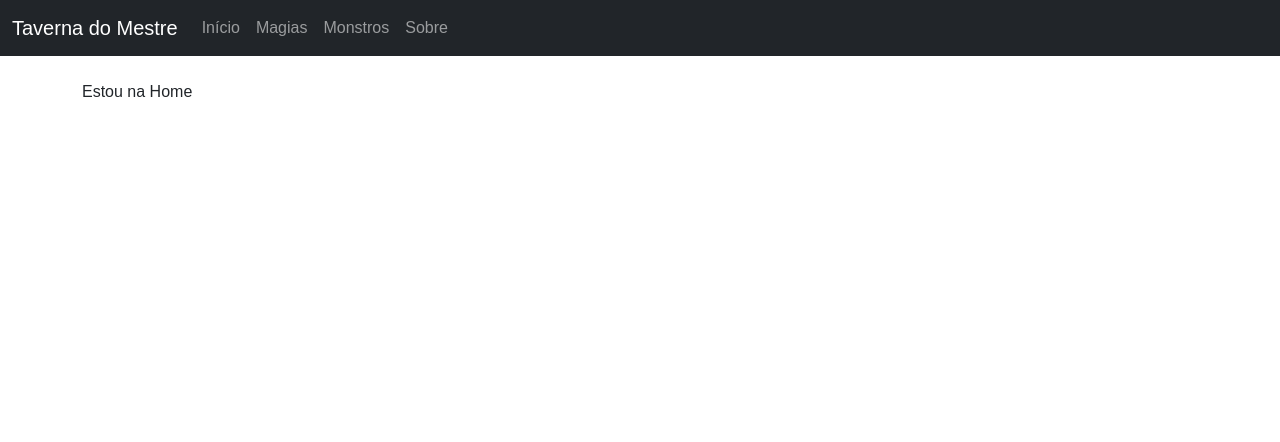
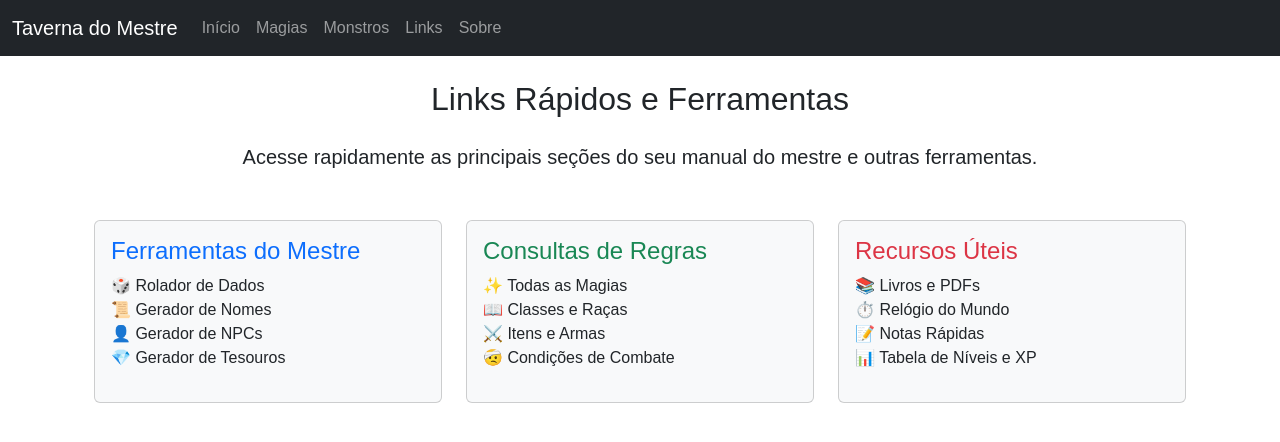
Before and after one commit to RhianFelipe/taverna-do-mestre, a PHP site: page / in a window 1280 px wide. Shown: the top 442 px of the page. Run offline with PHP 8.4, Linux system fonts and the light colour scheme.

Commit message:
Estrutura básica de links foi criada no inicio

```diff
--- a/public/index.php
+++ b/public/index.php
@@ -12,6 +12,7 @@ $path = str_replace('/mestre/public', '', $path);
 $viewPath = match ($path) {
     '/', '/inicio' => 'pageHome.php',
     '/magias' => 'pageSpells.php',
+    '/links' => 'pageLinks.php',
     default => '404.php',
 };
 
--- a/resources/view/layout/header.php
+++ b/resources/view/layout/header.php
@@ -1,5 +1,6 @@
 <!DOCTYPE html>
 <html lang="pt-BR">
+
 <head>
     <meta charset="UTF-8">
     <meta name="viewport" content="width=device-width, initial-scale=1.0">
@@ -7,13 +8,15 @@
     <link href="/mestre/public/css/main.css" rel="stylesheet">
     <link rel="icon" href="/mestre/public/assets/icon-dwarf.png" type="image/x-icon">
 </head>
+
 <body>
 
     <header>
         <nav class="navbar navbar-expand-lg navbar-dark bg-dark">
             <div class="container-fluid">
                 <a class="navbar-brand" href="/mestre/public/">Taverna do Mestre</a>
-            <button class="navbar-toggler" type="button" data-bs-toggle="collapse" data-bs-target="#navbarNav" aria-controls="navbarNav" aria-expanded="false" aria-label="Toggle navigation">
+                <button class="navbar-toggler" type="button" data-bs-toggle="collapse" data-bs-target="#navbarNav"
+                    aria-controls="navbarNav" aria-expanded="false" aria-label="Toggle navigation">
                     <span class="navbar-toggler-icon"></span>
                 </button>
                 <div class="collapse navbar-collapse" id="navbarNav">
@@ -28,6 +31,9 @@
                             <a class="nav-link" href="/mestre/public/monstros">Monstros</a>
                         </li>
                         <li class="nav-item">
+                            <a class="nav-link" href="/mestre/public/links">Links</a>
+                        </li>
+                        <li class="nav-item">
                             <a class="nav-link" href="/mestre/public/sobre">Sobre</a>
                         </li>
                     </ul>
--- a/resources/view/pageHome.php
+++ b/resources/view/pageHome.php
@@ -10,6 +10,57 @@
 </head>
 <body>
 <body>
-    Estou na Home
+    <section class="container mt-4">
+    <h2 class="mb-4 text-center">Links Rápidos e Ferramentas</h2>
+    <p class="lead text-center">Acesse rapidamente as principais seções do seu manual do mestre e outras ferramentas.</p>
+
+    <div class="row mt-5">
+
+        <div class="col-lg-4 mb-4">
+            <div class="card h-100 bg-light">
+                <div class="card-body">
+                    <h4 class="card-title text-primary">Ferramentas do Mestre</h4>
+                    <ul class="list-unstyled">
+                        <li><a href="#" class="text-decoration-none text-dark">🎲 Rolador de Dados</a></li>
+                        <li><a href="#" class="text-decoration-none text-dark">📜 Gerador de Nomes</a></li>
+                        <li><a href="#" class="text-decoration-none text-dark">👤 Gerador de NPCs</a></li>
+                        <li><a href="#" class="text-decoration-none text-dark">💎 Gerador de Tesouros</a></li>
+                    </ul>
+                </div>
+            </div>
+        </div>
+
+        <div class="col-lg-4 mb-4">
+            <div class="card h-100 bg-light">
+                <div class="card-body">
+                    <h4 class="card-title text-success">Consultas de Regras</h4>
+                    <ul class="list-unstyled">
+                        <li><a href="/mestre/public/magias" class="text-decoration-none text-dark">✨ Todas as Magias</a></li>
+                        <li><a href="#" class="text-decoration-none text-dark">📖 Classes e Raças</a></li>
+                        <li><a href="#" class="text-decoration-none text-dark">⚔️ Itens e Armas</a></li>
+                        <li><a href="#" class="text-decoration-none text-dark">🤕 Condições de Combate</a></li>
+                    </ul>
+                </div>
+            </div>
+        </div>
+
+        <div class="col-lg-4 mb-4">
+            <div class="card h-100 bg-light">
+                <div class="card-body">
+                    <h4 class="card-title text-danger">Recursos Úteis</h4>
+                    <ul class="list-unstyled">
+                        <li><a href="#" class="text-decoration-none text-dark">📚 Livros e PDFs</a></li>
+                        <li><a href="#" class="text-decoration-none text-dark">⏱️ Relógio do Mundo</a></li>
+                        <li><a href="#" class="text-decoration-none text-dark">📝 Notas Rápidas</a></li>
+                        <li><a href="#" class="text-decoration-none text-dark">📊 Tabela de Níveis e XP</a></li>
+                    </ul>
+                </div>
+            </div>
+        </div>
+
+
+
+    </div>
+</section>
 </body>
 </html>
```
Also changed, not shown: resources/view/pageLinks.php (added, +11 -0 lines), 1 other file. Lines whose indentation alone changed are shown as unchanged.
